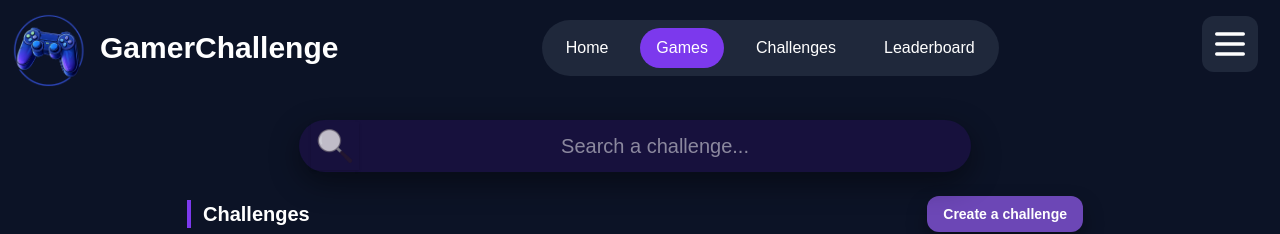
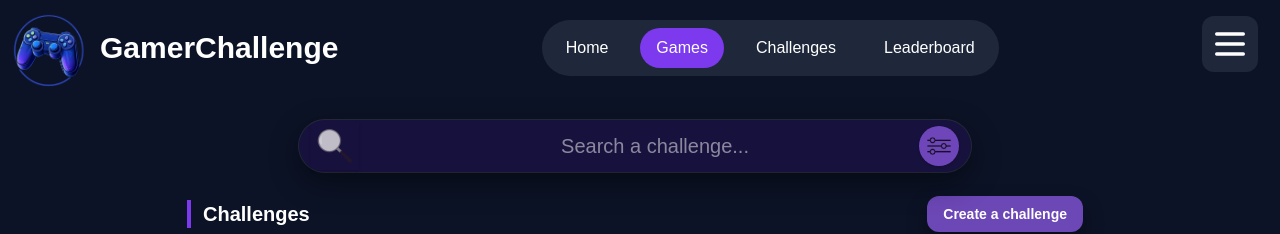
Before and after one commit to RomainLocatelli/challenge-arena, a Next.js app in the folder client/: page /games/1 in a window 1280 px wide. Shown: the top 234 px of the page. Built offline with nearby package versions, Linux system fonts and the light colour scheme; no server answers.

Commit message:
(integration games/slug page) added the searchbar to the games/slug page, works correctly

```diff
--- a/client/src/app/games/[slug]/page.tsx
+++ b/client/src/app/games/[slug]/page.tsx
@@ -5,6 +5,7 @@ import Image from 'next/image';
 import Link from 'next/link';
 import { useParams } from 'next/navigation';
 import ChallengeCard from '@/component/ChallengeCard';
+import SearchBar from '@/component/SearchBar';
 
 // hook responsive
 function useMediaQuery(query: string) {
@@ -51,6 +52,42 @@ type Challenge = {
   };
 };
 
+function filterOrderingChallenges(
+  challenges: Challenge[],
+  orderFilterSearchbar: string,
+  filterSelectorChoice: string
+) {
+  const sorted = [...challenges];
+  if (filterSelectorChoice === 'Popularity') {
+    sorted.sort((a, b) => {
+      if (orderFilterSearchbar === 'ASC') {
+        return a.voteCount - b.voteCount;
+      } else {
+        return b.voteCount - a.voteCount;
+      }
+    });
+  } else if (filterSelectorChoice === 'Date added') {
+    sorted.sort((a, b) => {
+      const dateA = new Date(a.createdAt).getTime();
+      const dateB = new Date(b.createdAt).getTime();
+      if (orderFilterSearchbar === 'ASC') {
+        return dateB - dateA;
+      } else {
+        return dateA - dateB;
+      }
+    });
+  } else {
+    sorted.sort((a, b) => {
+      if (orderFilterSearchbar === 'ASC') {
+        return a.title.localeCompare(b.title);
+      } else {
+        return b.title.localeCompare(a.title);
+      }
+    });
+  }
+  return sorted;
+}
+
 const formatVotes = (n?: number) => `${n ?? 0}`;
 
 export default function GamePage() {
@@ -60,6 +97,12 @@ export default function GamePage() {
   const [searchQuery, setSearchQuery] = useState('');
   const [currentPage, setCurrentPage] = useState(1);
   const [pageBlockStart, setPageBlockStart] = useState(2);
+
+  const [filterModalArea, setFilterModalArea] = useState<boolean>(false);
+  const [orderFilterSearchbar, setOrderFilterSearchBar] = useState<'ASC' | 'DESC'>('ASC');
+  const [filterSelectorChoice, setFilterSelectorChoice] = useState<
+    'Popularity' | 'Date added' | 'Alphabetical'
+  >('Date added');
 
   const [games, setGames] = useState<Game[]>([]);
   const [challenges, setChallenges] = useState<Challenge[]>([]);
@@ -153,8 +196,12 @@ export default function GamePage() {
     return text.slice(0, idx).trim();
   }
 
+  const sortedChallenges = useMemo(() => {
+    return filterOrderingChallenges(filteredChallenges, orderFilterSearchbar, filterSelectorChoice);
+  }, [filteredChallenges, orderFilterSearchbar, filterSelectorChoice]);
+
   // Pagination
-  const totalPages = Math.max(1, Math.ceil(filteredChallenges.length / itemsPerPage));
+  const totalPages = Math.max(1, Math.ceil(sortedChallenges.length / itemsPerPage));
   const effectivePage = Math.min(Math.max(1, currentPage), totalPages);
 
   useEffect(() => {
@@ -165,7 +212,7 @@ export default function GamePage() {
   }, [itemsPerPage, totalPages]);
 
   const startIndex = (effectivePage - 1) * itemsPerPage;
-  const paginatedChallenges = filteredChallenges.slice(startIndex, startIndex + itemsPerPage);
+  const paginatedChallenges = sortedChallenges.slice(startIndex, startIndex + itemsPerPage);
 
   const goToPage = (page: number) => {
     setCurrentPage(page);
@@ -215,32 +262,16 @@ export default function GamePage() {
         ) : null}
 
         {/* Search Bar */}
-        <div className="mb-6">
-          <div className="relative max-w-md md:max-w-2xl mx-auto">
-            <div className="absolute inset-0 rounded-full bg-(--searchbar-color) ring-1 ring-background/10 shadow-[0_10px_30px_rgba(0,0,0,0.45)]" />
-            <div className="absolute left-3 top-1/2 -translate-y-1/2 z-10 h-12 w-12 flex items-center justify-center shadow">
-              <Image
-                src="/loupe.png"
-                width={100}
-                height={100}
-                alt="Search Icon"
-                className="opacity-80"
-              />
-            </div>
-
-            <input
-              type="text"
-              placeholder="Search a challenge..."
-              value={searchQuery}
-              onChange={(e) => {
-                setSearchQuery(e.target.value);
-                setCurrentPage(1);
-                setPageBlockStart(2);
-              }}
-              className="relative w-full rounded-full bg-transparent py-3 pl-14 pr-4  text-center text-xl  focus:outline-none"
-            />
-          </div>
-        </div>
+        <SearchBar
+          searchQuery={searchQuery}
+          setSearchQuery={setSearchQuery}
+          setCurrentPage={setCurrentPage}
+          setPageBlockStart={setPageBlockStart}
+          filterModalArea={filterModalArea}
+          setFilterModalArea={setFilterModalArea}
+          setOrderFilterSearchBar={setOrderFilterSearchBar}
+          setFilterSelectorChoice={setFilterSelectorChoice}
+        />
 
         {/* Challenges Section */}
         <div className="mb-8">
--- a/client/src/component/SearchBarFilter.tsx
+++ b/client/src/component/SearchBarFilter.tsx
@@ -1,3 +1,5 @@
+import Image from 'next/image';
+
 export default function SearchBarFilter() {
   return (
     <div>
```
